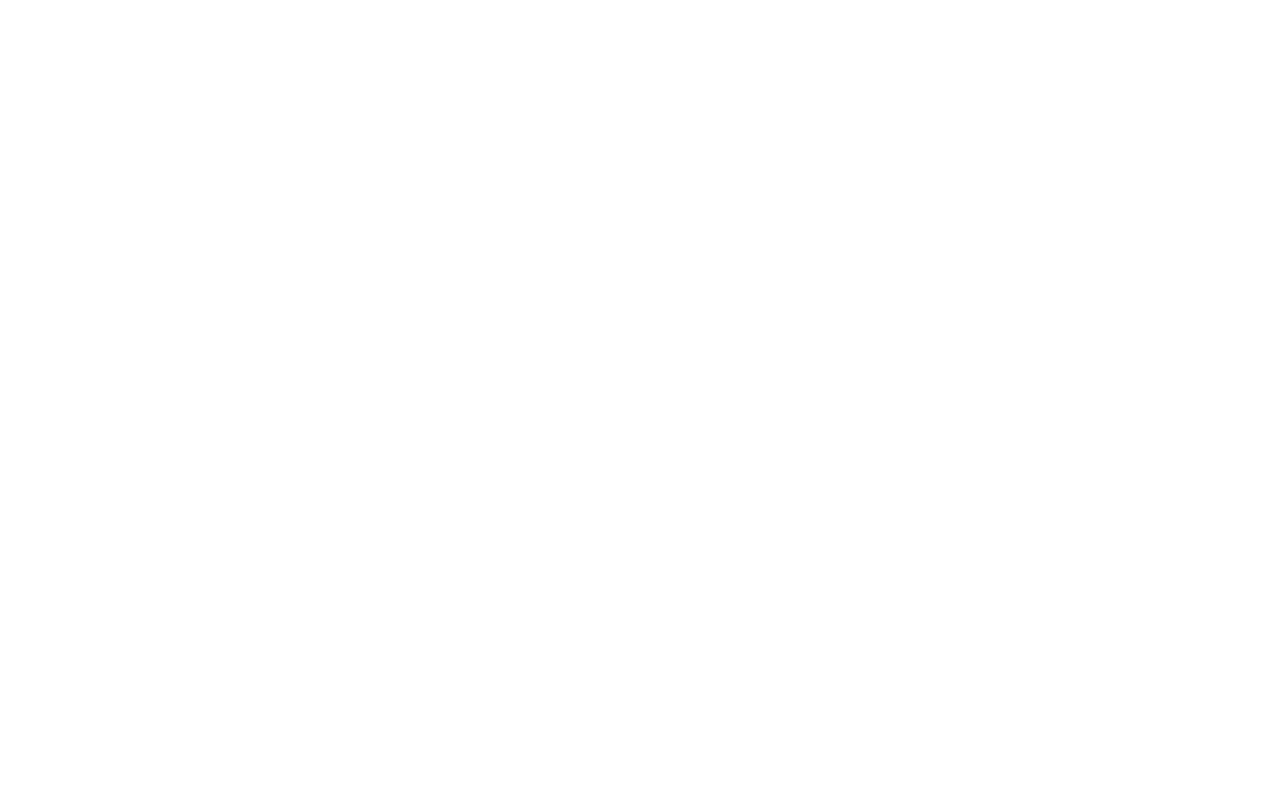
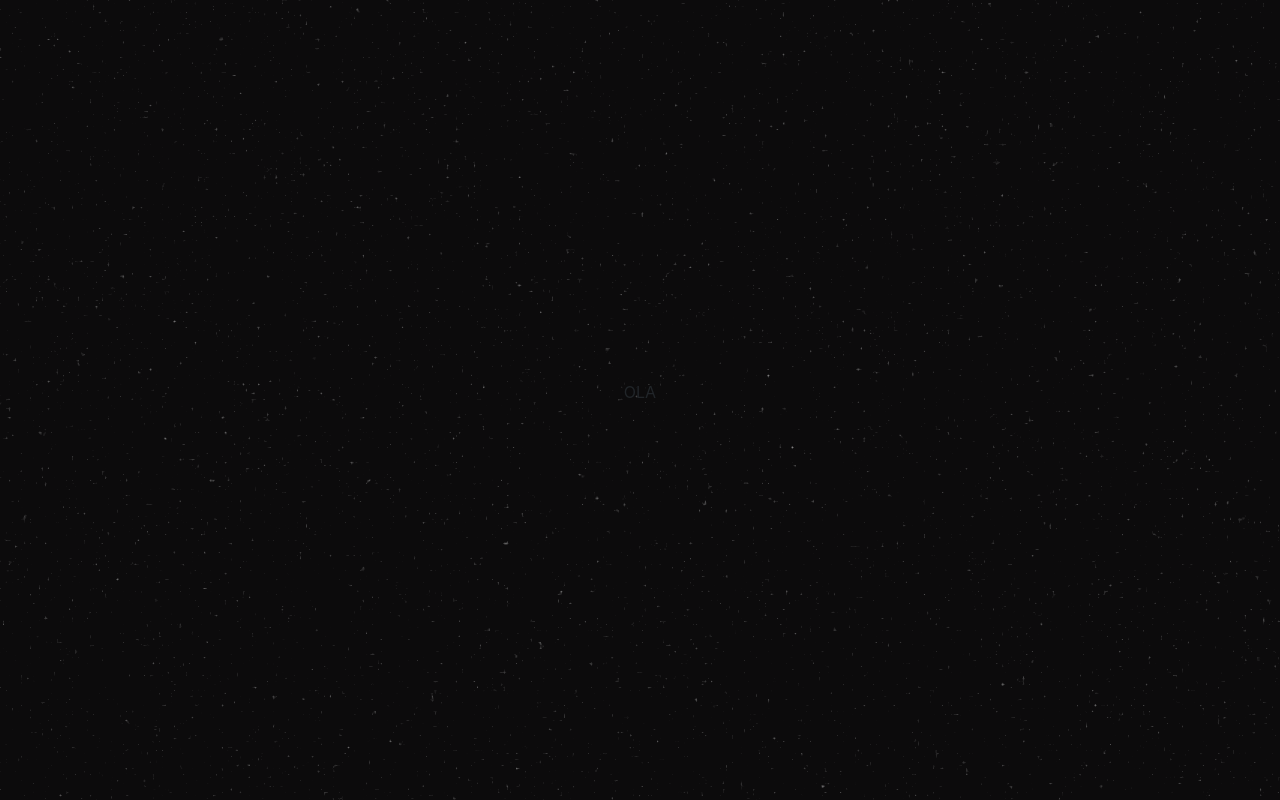
Before and after one commit to tof24/walktest, a React (Create React App) app: page /about in a window 1280 px wide. Before the commit this address had no page. Built offline with nearby package versions, Linux system fonts and the light colour scheme.

Commit message:
menu fixed + starter about

```diff
--- a/src/App.js
+++ b/src/App.js
@@ -1,18 +1,19 @@
-import logo from './logo.svg';
 import './App.css';
-import React, { useState } from "react";
+import React from "react";
 import Home from './Pages/Home.js'
+import About from './Pages/About.js'
 import {BrowserRouter as Router, Routes, Route} from "react-router-dom";
 import Detail from "./Pages/Detail";
 
+
 function App() {
-
 
   return (
       <Router>
         <Routes>
-          <Route path="/" element={<Home ></Home>} />
-          <Route path="/detail" element={<Detail></Detail>} />
+            <Route path="/" element={<Home></Home>} />
+            <Route path="/about" element={<About></About>} />
+            <Route path="/detail" element={<Detail></Detail>} />
         </Routes>
       </Router>
 
--- a/src/Components/Menu.js
+++ b/src/Components/Menu.js
@@ -8,7 +8,7 @@
     return <img src={"./menu.png"} style={{transform: `rotate(${rotation}deg)`, transition: 'transform 0.2s ease-in-out'}} onClick={() => setIsOpen(!isOpen)} className={"img-btn"} />
 }
 
-export default props => {
+function Menu() {
     const [isOpen, setIsOpen] = useState(false);
 
     return (
@@ -19,9 +19,11 @@
             <a className="bm-item amiri midtext mx-1 mx-sm-2" href="/salads">
                 Planets
             </a>
-            <a className="bm-item amiri midtext mx-1 mx-sm-2" href="/pizzas">
+            <a className="bm-item amiri midtext mx-1 mx-sm-2" href="/about">
                 About
             </a>
         </HMenu>
     );
-};
+}
+
+export default Menu;
--- /dev/null
+++ b/src/Pages/About.js
@@ -0,0 +1,18 @@
+import '../App.css'
+import '../bootstrap.min.css'
+
+
+function About() {
+
+    return (
+        <div className={"container-fluid centra bgblack bggrain overflow-hidden"}>
+            <div className={"container-fluid w-100 text-center h-100 align-items-center"}>
+                <span className={"d-block w-100"}>
+                    <p>OLA</p>
+                </span>
+            </div>
+        </div>
+    );
+}
+
+export default About;
```
